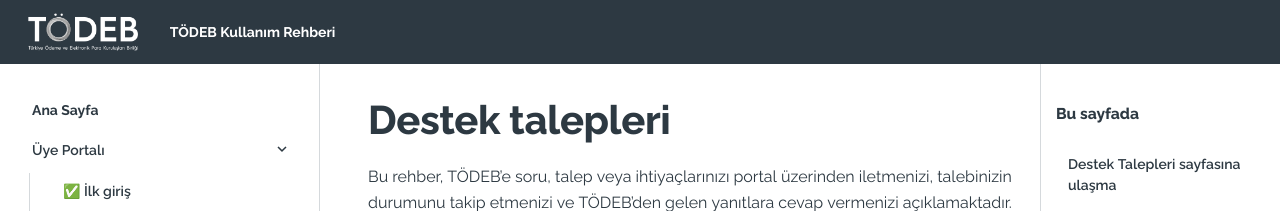
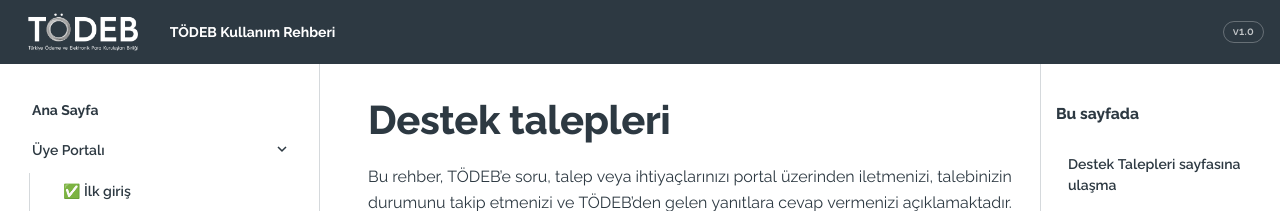
Before and after one commit to alpbayram/todeb-kullanim-rehberi, an MkDocs documentation site: the page built from docs/uye-portali/destek-talepleri.md, in a window 1280 px wide. Shown: the top 211 px of the page. Built offline with MkDocs 1.6.1 and Material for MkDocs 9.7.7, drawn with Linux system fonts in a browser that asks for light colours.

Commit message:
docs: add subtle version badge (v1.0) to header and update support card
Co-Authored-By: Claude Sonnet 5.5 <noreply@anthropic.com>

```diff
--- a/docs/stylesheets/extra.css
+++ b/docs/stylesheets/extra.css
@@ -46,6 +46,24 @@ input {
   min-height: var(--md-header-height);
   margin-inline: auto;
   padding-inline: 16px;
+}
+
+.docs-version {
+  position: fixed;
+  z-index: 5;
+  top: calc((var(--md-header-height) - 22px) / 2);
+  right: max(16px, calc((100vw - var(--docs-shell-max)) / 2 + 16px));
+  padding: 2px 9px;
+  border: 1px solid rgba(255, 255, 255, 0.28);
+  border-radius: 999px;
+  color: rgba(255, 255, 255, 0.72);
+  font-size: 11px;
+  font-weight: 600;
+  line-height: 16px;
+  letter-spacing: 0.02em;
+  text-transform: none;
+  pointer-events: none;
+  user-select: none;
 }
 
 .md-header__button.md-logo img,
--- a/mkdocs.yml
+++ b/mkdocs.yml
@@ -57,6 +57,7 @@ extra_javascript:
 
 extra:
   generator: false
+  version: v1.0
 
 use_directory_urls: true
 strict: true
--- a/overrides/main.html
+++ b/overrides/main.html
@@ -1,4 +1,11 @@
 {% extends "base.html" %}
+
+{% block header %}
+  {{ super() }}
+  {% if config.extra.version %}
+    <span class="docs-version" aria-label="Rehber sürümü {{ config.extra.version }}">{{ config.extra.version }}</span>
+  {% endif %}
+{% endblock %}
 
 {% block footer %}{% endblock %}
 
```
Also changed, not shown: docs/uye-portali/destek-talepleri.md (+1 -1 lines).
